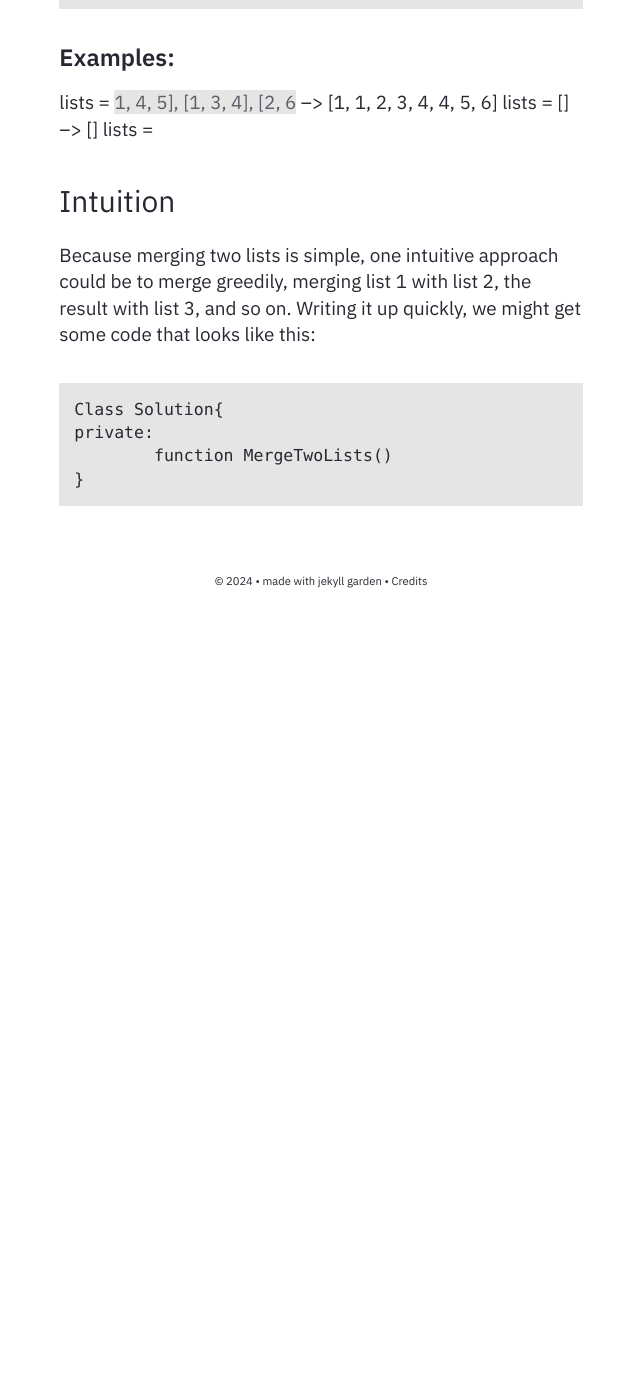
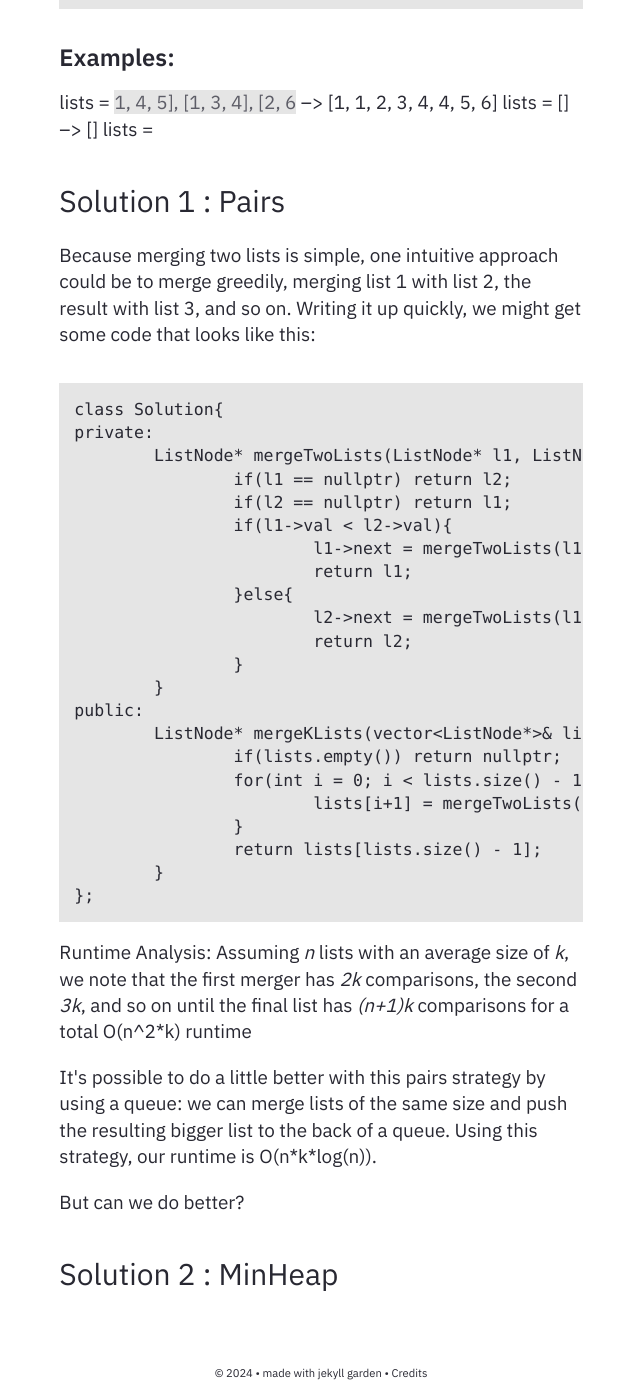
Before and after one commit to FergalHennessy/FergalHennessy.github.io, a Jekyll site: the page built from docs/_notes/Public/(LC1) Merge K Lists.md, in a window 1280 px wide and 1400 px high, scrolled down 629 px. Shown: the whole window, without its empty margins (319-959 px from the left). Built offline with Jekyll 4.4.1, drawn with Linux system fonts in a browser that asks for light colours; before the commit the page ends 1259 px from its top, so only the background shows below that.

Commit message:
changed notes

````diff
--- a/docs/_notes/Public/(LC1) Merge K Lists.md
+++ b/docs/_notes/Public/(LC1) Merge K Lists.md
@@ -29,12 +29,38 @@ lists = \[\[1, 4, 5\], \[1, 3, 4\], \[2, 6\]\] -->  \[1, 1, 2, 3, 4, 4, 5, 6\]
 lists = \[\] --> \[\]
 lists = \[\[\]\]
 
-### Intuition
+### Solution 1 : Pairs
 Because merging two lists is simple, one intuitive approach could be to merge greedily, merging list 1 with list 2, the result with list 3, and so on. Writing it up quickly, we might get some code that looks like this:
 
 ```
-Class Solution{
+class Solution{
 private:
-	function MergeTwoLists()
-}
+	ListNode* mergeTwoLists(ListNode* l1, ListNode* l2){
+		if(l1 == nullptr) return l2;
+		if(l2 == nullptr) return l1;
+		if(l1->val < l2->val){
+			l1->next = mergeTwoLists(l1->next, l2);
+			return l1;
+		}else{
+			l2->next = mergeTwoLists(l1, l2->next);
+			return l2;
+		}
+	}
+public:
+	ListNode* mergeKLists(vector<ListNode*>& lists){
+		if(lists.empty()) return nullptr;
+		for(int i = 0; i < lists.size() - 1; ++i){
+			lists[i+1] = mergeTwoLists(lists[i], lists[i+1]);
+		}
+		return lists[lists.size() - 1];
+	}
+};
 ```
+
+Runtime Analysis: Assuming *n* lists with an average size of *k*, we note that the first merger has *2k* comparisons, the second *3k*, and so on until the final list has *(n+1)k* comparisons for  a total O(n^2\*k) runtime
+
+It's possible to do a little better with this pairs strategy by using a queue: we can merge lists of the same size and push the resulting bigger list to the back of a queue. Using this strategy, our runtime is O(n\*k\*log(n)).
+
+But can we do better?
+
+### Solution 2 : MinHeap
````
